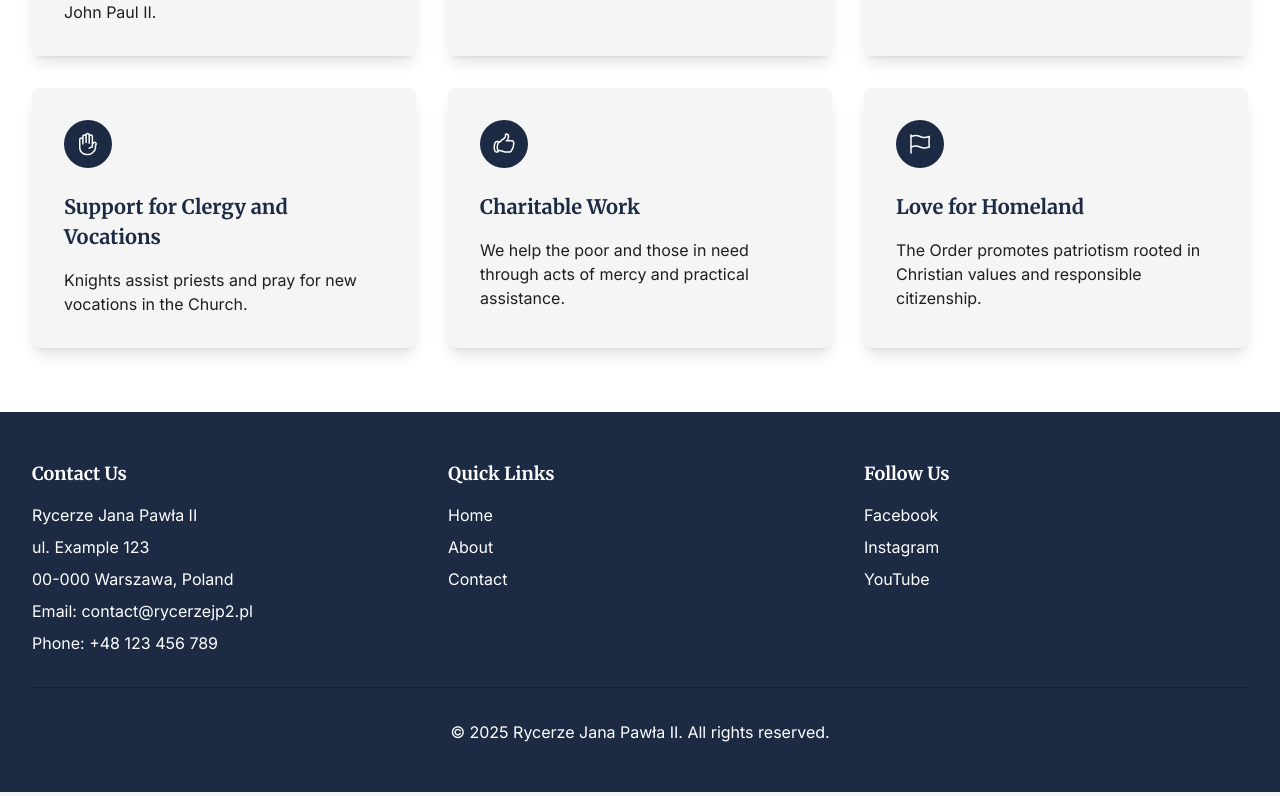
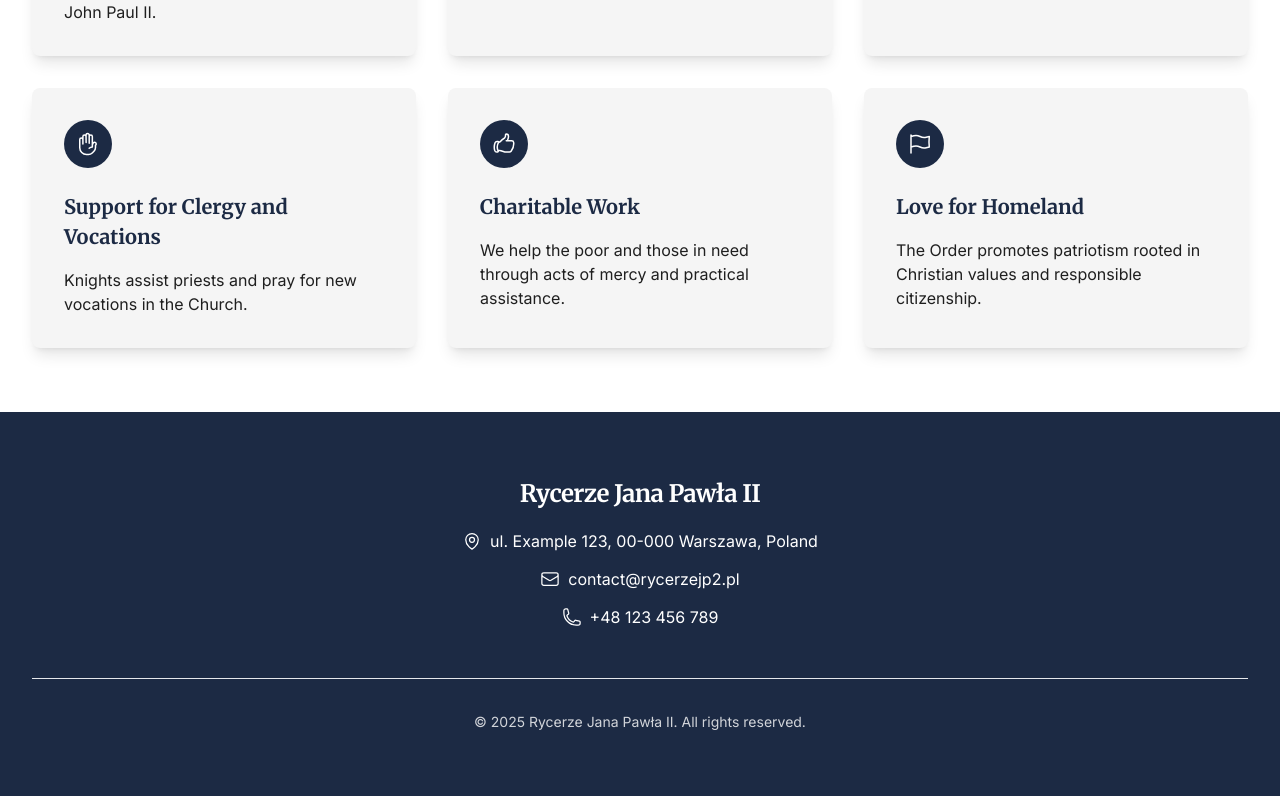
Before and after one commit to PutintsevSergii/ricerzi, a Next.js app: page /en in a window 1280 px wide. Shown: the part 2170-2966 px from the top of the page. Built offline with nearby package versions, Linux system fonts and the light colour scheme.

Commit message:
footer rework

```diff
--- a/src/components/Footer.tsx
+++ b/src/components/Footer.tsx
@@ -1,89 +1,45 @@
 'use client'
 
-import Link from 'next/link'
-import { usePathname } from 'next/navigation'
-
-interface NavigationItem {
-  name: string
-  href: string
-}
-
-interface FooterProps {
-  currentLang: string
-  navigation: readonly NavigationItem[]
-}
-
-export default function Footer({ currentLang, navigation }: FooterProps) {
-  const pathname = usePathname()
-
+export default function Footer() {
   return (
     <footer className="bg-primary text-white">
-      <div className="mx-auto max-w-7xl px-4 py-12 sm:px-6 lg:px-8">
-        <div className="grid grid-cols-1 gap-8 md:grid-cols-3">
+      <div className="mx-auto max-w-7xl px-4 py-16 sm:px-6 lg:px-8">
+        <div className="text-center">
           {/* Contact Information */}
-          <div>
-            <h3 className="font-heading text-lg font-semibold">Contact Us</h3>
-            <div className="mt-4 space-y-2">
-              <p>Rycerze Jana Pawła II</p>
-              <p>ul. Example 123</p>
-              <p>00-000 Warszawa, Poland</p>
-              <p>Email: contact@rycerzejp2.pl</p>
-              <p>Phone: +48 123 456 789</p>
+          <div className="space-y-4">
+            <h2 className="text-2xl font-bold tracking-tight">Rycerze Jana Pawła II</h2>
+            <div className="mt-6 space-y-3 text-base/relaxed">
+              <p className="flex items-center justify-center gap-2">
+                <svg xmlns="http://www.w3.org/2000/svg" fill="none" viewBox="0 0 24 24" strokeWidth={1.5} stroke="currentColor" className="w-5 h-5">
+                  <path strokeLinecap="round" strokeLinejoin="round" d="M15 10.5a3 3 0 1 1-6 0 3 3 0 0 1 6 0Z" />
+                  <path strokeLinecap="round" strokeLinejoin="round" d="M19.5 10.5c0 7.142-7.5 11.25-7.5 11.25S4.5 17.642 4.5 10.5a7.5 7.5 0 1 1 15 0Z" />
+                </svg>
+                ul. Example 123, 00-000 Warszawa, Poland
+              </p>
+              <p className="flex items-center justify-center gap-2">
+                <svg xmlns="http://www.w3.org/2000/svg" fill="none" viewBox="0 0 24 24" strokeWidth={1.5} stroke="currentColor" className="w-5 h-5">
+                  <path strokeLinecap="round" strokeLinejoin="round" d="M21.75 6.75v10.5a2.25 2.25 0 0 1-2.25 2.25h-15a2.25 2.25 0 0 1-2.25-2.25V6.75m19.5 0A2.25 2.25 0 0 0 19.5 4.5h-15a2.25 2.25 0 0 0-2.25 2.25m19.5 0v.243a2.25 2.25 0 0 1-1.07 1.916l-7.5 4.615a2.25 2.25 0 0 1-2.36 0L3.32 8.91a2.25 2.25 0 0 1-1.07-1.916V6.75" />
+                </svg>
+                <a href="mailto:contact@rycerzejp2.pl" className="hover:text-accent transition-colors">
+                  contact@rycerzejp2.pl
+                </a>
+              </p>
+              <p className="flex items-center justify-center gap-2">
+                <svg xmlns="http://www.w3.org/2000/svg" fill="none" viewBox="0 0 24 24" strokeWidth={1.5} stroke="currentColor" className="w-5 h-5">
+                  <path strokeLinecap="round" strokeLinejoin="round" d="M2.25 6.75c0 8.284 6.716 15 15 15h2.25a2.25 2.25 0 0 0 2.25-2.25v-1.372c0-.516-.351-.966-.852-1.091l-4.423-1.106c-.44-.11-.902.055-1.173.417l-.97 1.293c-.282.376-.769.542-1.21.38a12.035 12.035 0 0 1-7.143-7.143c-.162-.441.004-.928.38-1.21l1.293-.97c.363-.271.527-.734.417-1.173L6.963 3.102a1.125 1.125 0 0 0-1.091-.852H4.5A2.25 2.25 0 0 0 2.25 4.5v2.25Z" />
+                </svg>
+                <a href="tel:+48123456789" className="hover:text-accent transition-colors">
+                  +48 123 456 789
+                </a>
+              </p>
             </div>
           </div>
 
-          {/* Quick Links */}
-          <div>
-            <h3 className="font-heading text-lg font-semibold">Quick Links</h3>
-            <nav className="mt-4 space-y-2">
-              {navigation.map((item) => (
-                <Link
-                  key={item.name}
-                  href={`/${currentLang}${item.href}`}
-                  className={`block hover:text-accent ${
-                    pathname === `/${currentLang}${item.href}` ? 'text-accent' : ''
-                  }`}
-                >
-                  {item.name}
-                </Link>
-              ))}
-            </nav>
+          <div className="mt-12 border-t border-primary-dark/30 pt-8">
+            <p className="text-sm text-white/80">
+              &copy; {new Date().getFullYear()} Rycerze Jana Pawła II. All rights reserved.
+            </p>
           </div>
-
-          {/* Social Media */}
-          <div>
-            <h3 className="font-heading text-lg font-semibold">Follow Us</h3>
-            <div className="mt-4 space-y-2">
-              <a
-                href="https://facebook.com"
-                target="_blank"
-                rel="noopener noreferrer"
-                className="block hover:text-accent"
-              >
-                Facebook
-              </a>
-              <a
-                href="https://instagram.com"
-                target="_blank"
-                rel="noopener noreferrer"
-                className="block hover:text-accent"
-              >
-                Instagram
-              </a>
-              <a
-                href="https://youtube.com"
-                target="_blank"
-                rel="noopener noreferrer"
-                className="block hover:text-accent"
-              >
-                YouTube
-              </a>
-            </div>
-          </div>
-        </div>
-
-        <div className="mt-8 border-t border-primary-dark pt-8 text-center">
-          <p>&copy; {new Date().getFullYear()} Rycerze Jana Pawła II. All rights reserved.</p>
         </div>
       </div>
     </footer>
```
